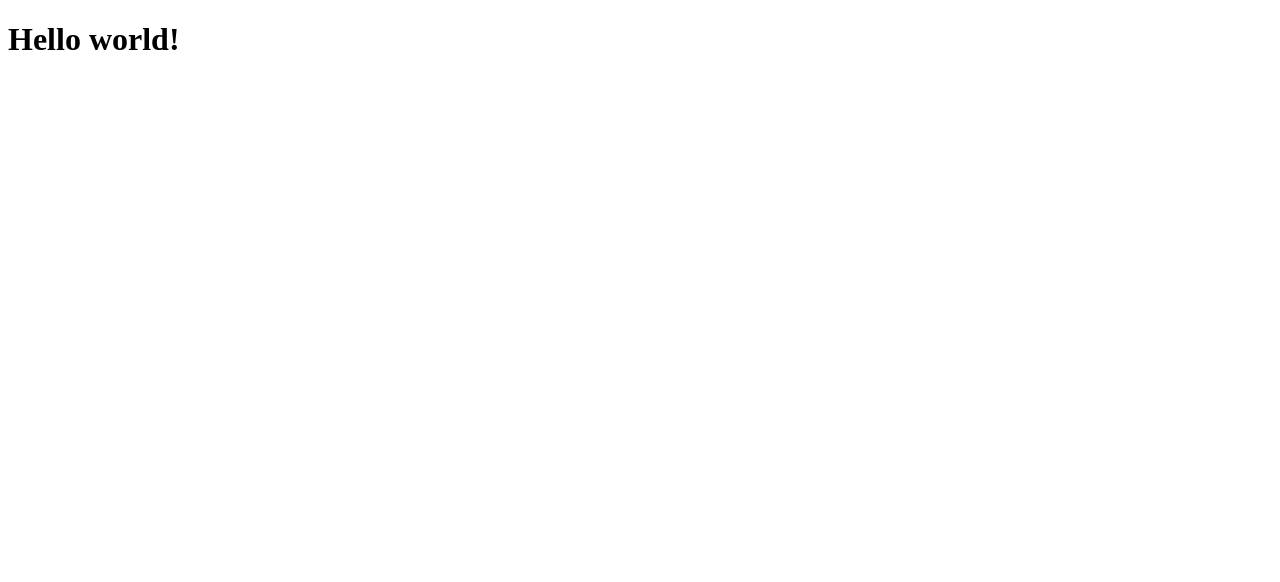
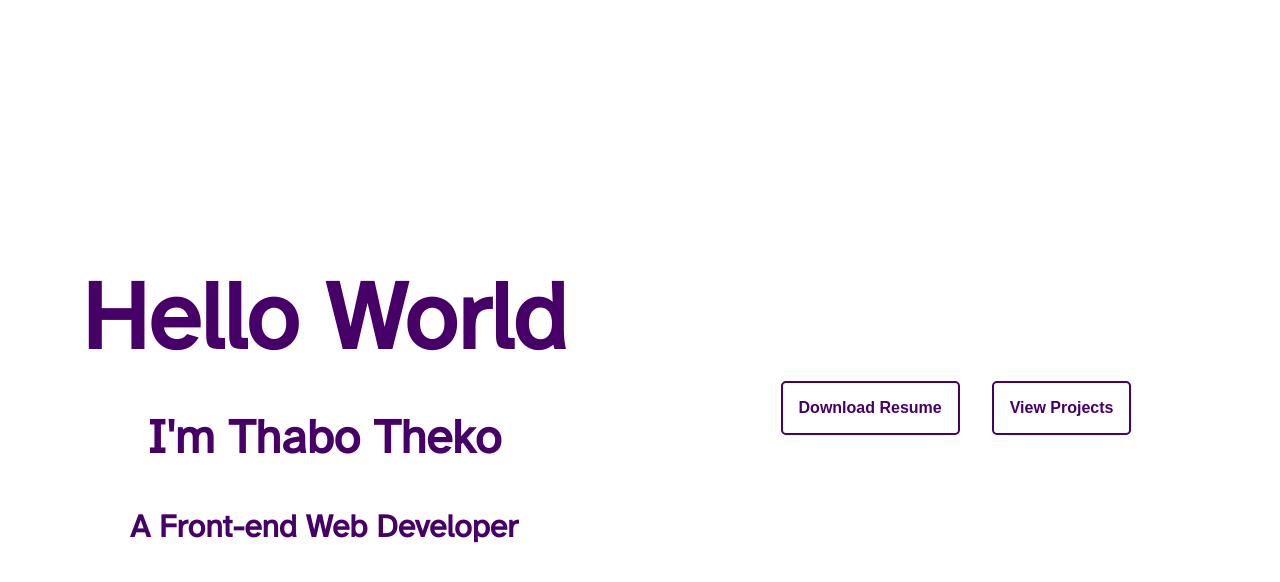
Before and after one commit to chusyntax/react-front-page, a React (Create React App) app: page / in a window 1280 px wide. Shown: the top 582 px of the page. Built offline with nearby package versions, Linux system fonts and the light colour scheme.

Commit message:
added basic structure of page

```diff
--- a/src/Home.js
+++ b/src/Home.js
@@ -2,9 +2,26 @@ import styles from './Home.module.css';
 
 function Home() {
     return (
-   <div className="page">
-     <h1>Hello world!</h1>
-   </div>
+      <section>
+<div className={styles.home}>
+
+<div className={styles.intro}>
+    <h1>Hello World</h1>
+    <h2>I'm Thabo Theko</h2>
+    <h3>A Front-end Web Developer</h3>
+</div>
+
+<div className={styles.buttons}>
+    <button>Download Resume</button>
+    <button>View Projects</button>
+</div>
+
+
+</div>
+
+      </section>
+
+
     );
   }
 
--- a/src/Home.module.css
+++ b/src/Home.module.css
@@ -0,0 +1,117 @@
+@import url('https://fonts.googleapis.com/css2?family=Atkinson+Hyperlegible&display=swap');
+
+.home{
+    width:100%;
+    height:100vh;
+    display:grid;
+    grid-template-columns:1fr 1fr;
+    font-family: 'Atkinson Hyperlegible', sans-serif;
+}
+
+.intro{
+    display: -ms-flexbox;
+    display: -webkit-flex;
+    display: flex;
+    -webkit-flex-direction: column;
+    -ms-flex-direction: column;
+    flex-direction: column;
+    -webkit-flex-wrap: nowrap;
+    -ms-flex-wrap: nowrap;
+    flex-wrap: nowrap;
+    -webkit-justify-content: center;
+    -ms-flex-pack: center;
+    justify-content: center;
+    -webkit-align-content: stretch;
+    -ms-flex-line-pack: stretch;
+    align-content: stretch;
+    -webkit-align-items: center;
+    -ms-flex-align: center;
+    align-items: center;
+}
+
+.buttons{
+    display: -ms-flexbox;
+    display: -webkit-flex;
+    display: flex;
+    -webkit-flex-direction: row;
+    -ms-flex-direction: row;
+    flex-direction: row;
+    -webkit-flex-wrap: nowrap;
+    -ms-flex-wrap: nowrap;
+    flex-wrap: nowrap;
+    -webkit-justify-content: center;
+    -ms-flex-pack: center;
+    justify-content: center;
+    -webkit-align-content: stretch;
+    -ms-flex-line-pack: stretch;
+    align-content: stretch;
+    -webkit-align-items: center;
+    -ms-flex-align: center;
+    align-items: center;
+
+}
+
+h1{
+    font-style: normal;
+    font-weight: 700;
+    font-size:6rem;
+    line-height: 0;
+    color: #460068;
+}
+h2{
+    font-style: normal;
+    font-weight: 700;
+    font-size:3rem;
+    line-height: 0;
+    color: #460068;
+}
+h3{
+    font-style: normal;
+    font-weight: 700;
+    font-size:2rem;
+    margin-top:30px;
+    color: #460068;
+    font-family: 'Atkinson Hyperlegible', sans-serif;
+}
+button{
+    margin-right:20px;
+    padding:1rem;
+    font-weight:bold;
+    font-size:1rem;
+    margin:1rem;
+    border: 2px solid #460068;
+    background:white;
+    color: #460068;
+    border-radius: 5px;
+    transition:background 200ms ease-in, color 200ms ease-in;
+  }
+ button:hover{
+    background:#460068;
+    color:white;
+    cursor:pointer;
+  }
+
+.custom-shape-divider-bottom-1628869200 {
+    position: absolute;
+    bottom: 0;
+    left: 0;
+    width: 100%;
+    overflow: hidden;
+    line-height: 0;
+    transform: rotate(180deg);
+}
+
+.custom-shape-divider-bottom-1628869200 svg {
+    position: relative;
+    display: block;
+    width: calc(119% + 1.3px);
+    height: 180px;
+    transform: rotateY(180deg);
+}
+
+.custom-shape-divider-bottom-1628869200 .shape-fill {
+    fill: #460068;
+}
+@media screen {
+
+}
```
